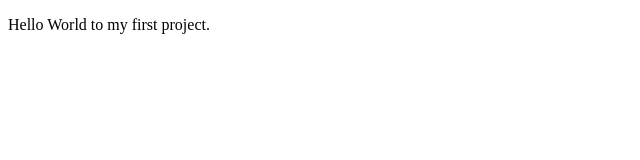
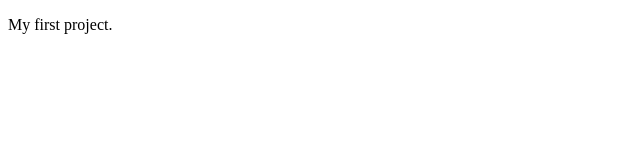
Before and after one commit to yashwant1337/Jenkins, a plain HTML site: page index.html in a window 1280 px wide. Shown: the whole page, without its empty margins (0-640 px from the left). Drawn offline with Linux system fonts and the light colour scheme.

Commit message:
version 3

```diff
--- a/index.html
+++ b/index.html
@@ -4,6 +4,6 @@
         <title>Jenkins Server</title>
     </head>
     <body>
-        <p>Hello World to my first project.</p>
+        <p>My first project.</p>
     </body>
 </html>
```
